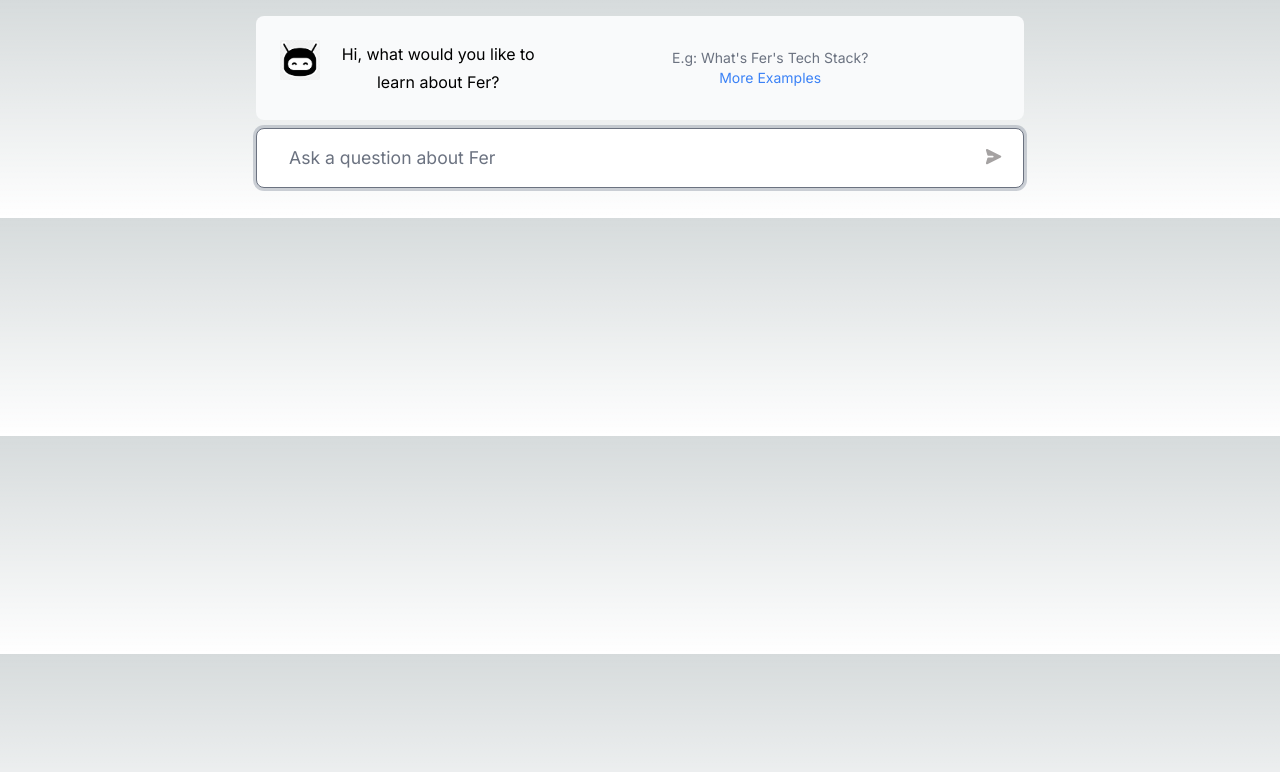
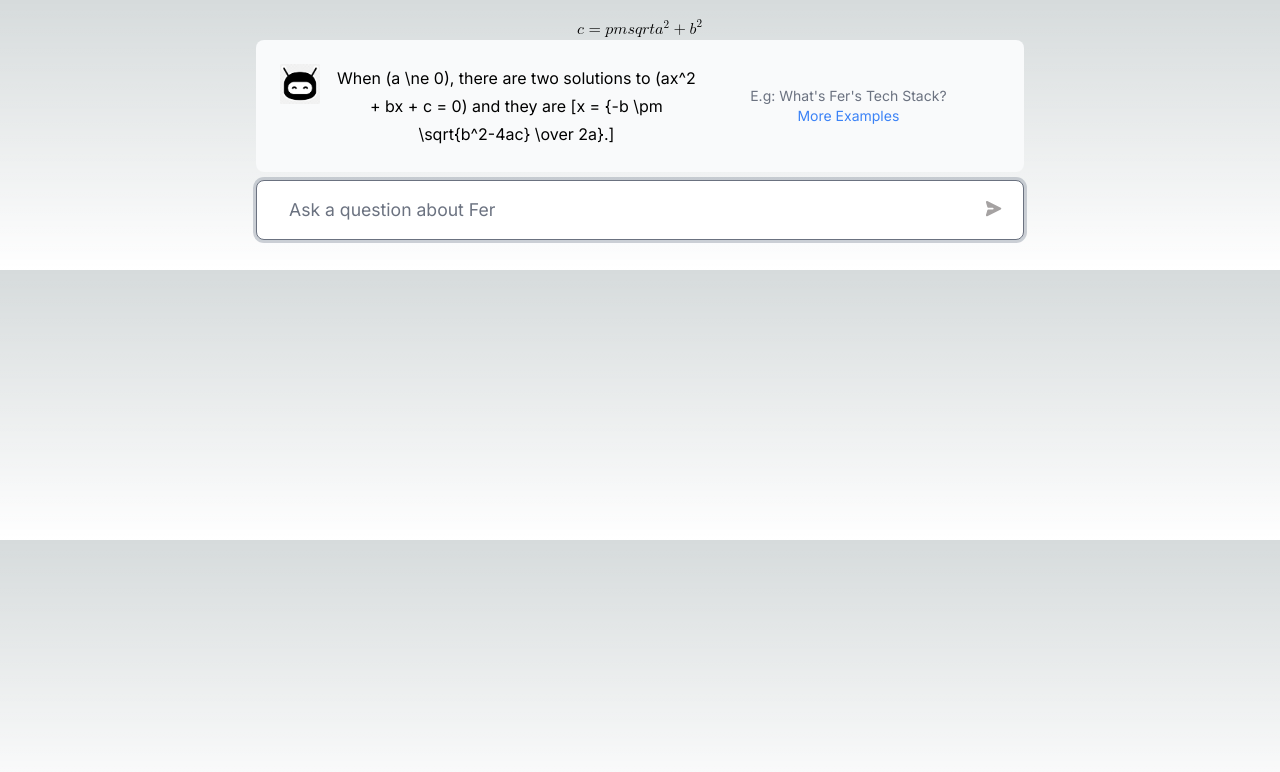
Before and after one commit to esponges/college-board-assistant-chatbox, a Next.js app: page / in a window 1280 px wide. Shown: the top 772 px of the page. Built offline with nearby package versions, Linux system fonts and the light colour scheme.

Commit message:
test katex

```diff
--- a/package.json
+++ b/package.json
@@ -9,6 +9,7 @@
     "lint": "next lint"
   },
   "dependencies": {
+    "katex": "^0.16.9",
     "next": "14.0.4",
     "openai": "^4.24.1",
     "react": "^18",
@@ -18,6 +19,7 @@
     "zod": "^3.22.4"
   },
   "devDependencies": {
+    "@types/katex": "^0.16.7",
     "@types/node": "^20",
     "@types/react": "^18",
     "@types/react-dom": "^18",
--- /dev/null
+++ b/src/app/components/atoms/katexDiv.tsx
@@ -0,0 +1,21 @@
+import { useEffect, useRef } from 'react';
+import katex from 'katex';
+
+export const KaTeXComponent = ({
+  texExpression,
+}: {
+  texExpression: string;
+}) => {
+  const containerRef = useRef<HTMLDivElement>(null);
+
+  useEffect(() => {
+    if (!containerRef.current) return;
+    katex.render(texExpression, containerRef.current, {
+      output: 'mathml',
+    });
+  }, [texExpression]);
+
+  if (!texExpression) return null;
+
+  return <div ref={containerRef} />;
+};
--- a/src/app/page.tsx
+++ b/src/app/page.tsx
@@ -15,6 +15,7 @@
 
 import { apiChatResponseV2Body } from '@/app/types/zod';
 import type { ChatMessage } from '@/app/types';
+import { KaTeXComponent } from './components/atoms/katexDiv';
 
 export default function Home() {
   const [loading, setLoading] = useState<boolean>(false);
@@ -25,7 +26,8 @@
   }>({
     messages: [
       {
-        message: 'Hi, what would you like to learn about Fer?',
+        message:
+          'When \\(a \\ne 0\\), there are two solutions to \\(ax^2 + bx + c = 0\\) and they are \\[x = {-b \\pm \\sqrt{b^2-4ac} \\over 2a}.\\]',
         type: 'apiMessage',
       },
     ],
@@ -82,10 +84,7 @@
     textAreaRef.current && (textAreaRef.current.value = '');
 
     try {
-      const chatResponse = await safeFetch(
-        apiChatResponseV2Body,
-        '/api/chat',
-        {
+      const chatResponse = await safeFetch(apiChatResponseV2Body, '/api/chat', {
         method: 'POST',
         headers: {
           'Content-Type': 'application/json',
@@ -94,8 +93,7 @@
           question,
           threadId: messageState.threadId,
         }),
-        }
-      );
+      });
       const { response, threadId } = chatResponse;
 
       setMessageState((state) => ({
@@ -157,6 +155,7 @@
           handleOptionClick={handleSetExampleQuestion}
         />
         <div className='align-center justify-center'>
+          <KaTeXComponent texExpression='c = \\pm\\sqrt{a^2 + b^2}' />
           <div
             ref={messageListRef}
             className={styles.messagelist}
```
Also changed, not shown: 1 other file (tests, documents, lock files or other folders). Lines whose indentation alone changed are shown as unchanged.
